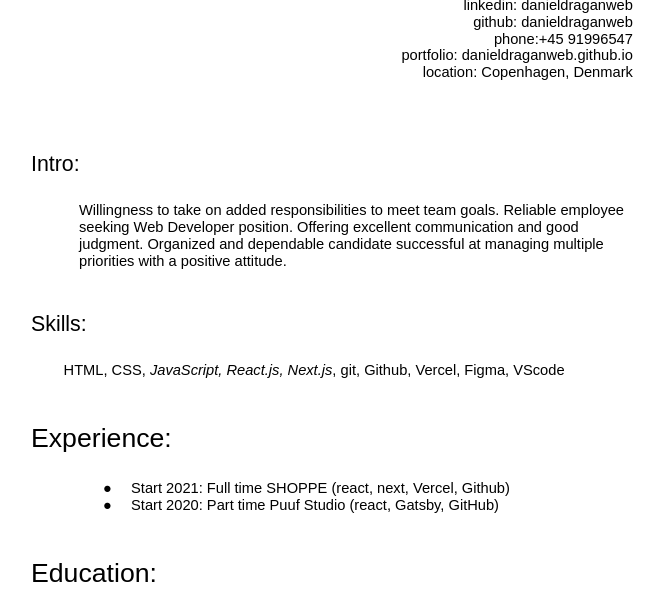
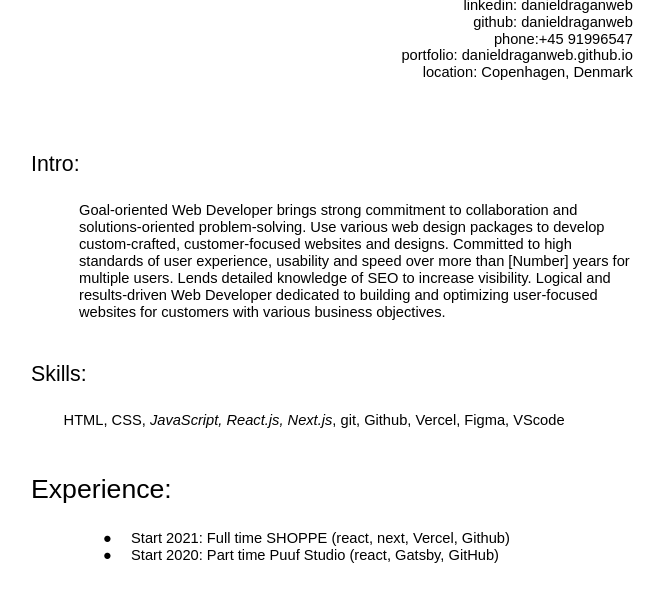
Before and after one commit to danieldraganweb/danieldraganweb.github.io, a plain HTML site: page index.html in a window 1280 px wide. Shown: the part 151-756 px from the top of the page, without its empty margins (73-737 px from the left). Drawn offline with Linux system fonts and the light colour scheme.

Commit message:
changed intro text paragraph

```diff
--- a/index.html
+++ b/index.html
@@ -19,12 +19,15 @@
     <h2 class="c0" id="h.gp3bzh58s329"><span class="c2">Intro:</span></h2>
     <p class="c8">
       <span class="c6"
-        >Willingness to take on added responsibilities to meet team goals.
-        Reliable employee seeking Web Developer position. Offering excellent
-        communication and good judgment. Organized and dependable candidate
-        successful at managing multiple priorities with a positive
-        attitude.</span
-      >
+        >Goal-oriented Web Developer brings strong commitment to collaboration
+        and solutions-oriented problem-solving. Use various web design packages
+        to develop custom-crafted, customer-focused websites and designs.
+        Committed to high standards of user experience, usability and speed over
+        more than [Number] years for multiple users. Lends detailed knowledge of
+        SEO to increase visibility. Logical and results-driven Web Developer
+        dedicated to building and optimizing user-focused websites for customers
+        with various business objectives.
+      </span>
     </p>
     <h2 class="c0" id="h.khkoy0ixa1sc"><span class="c2">Skills:</span></h2>
     <p class="c12">
```
